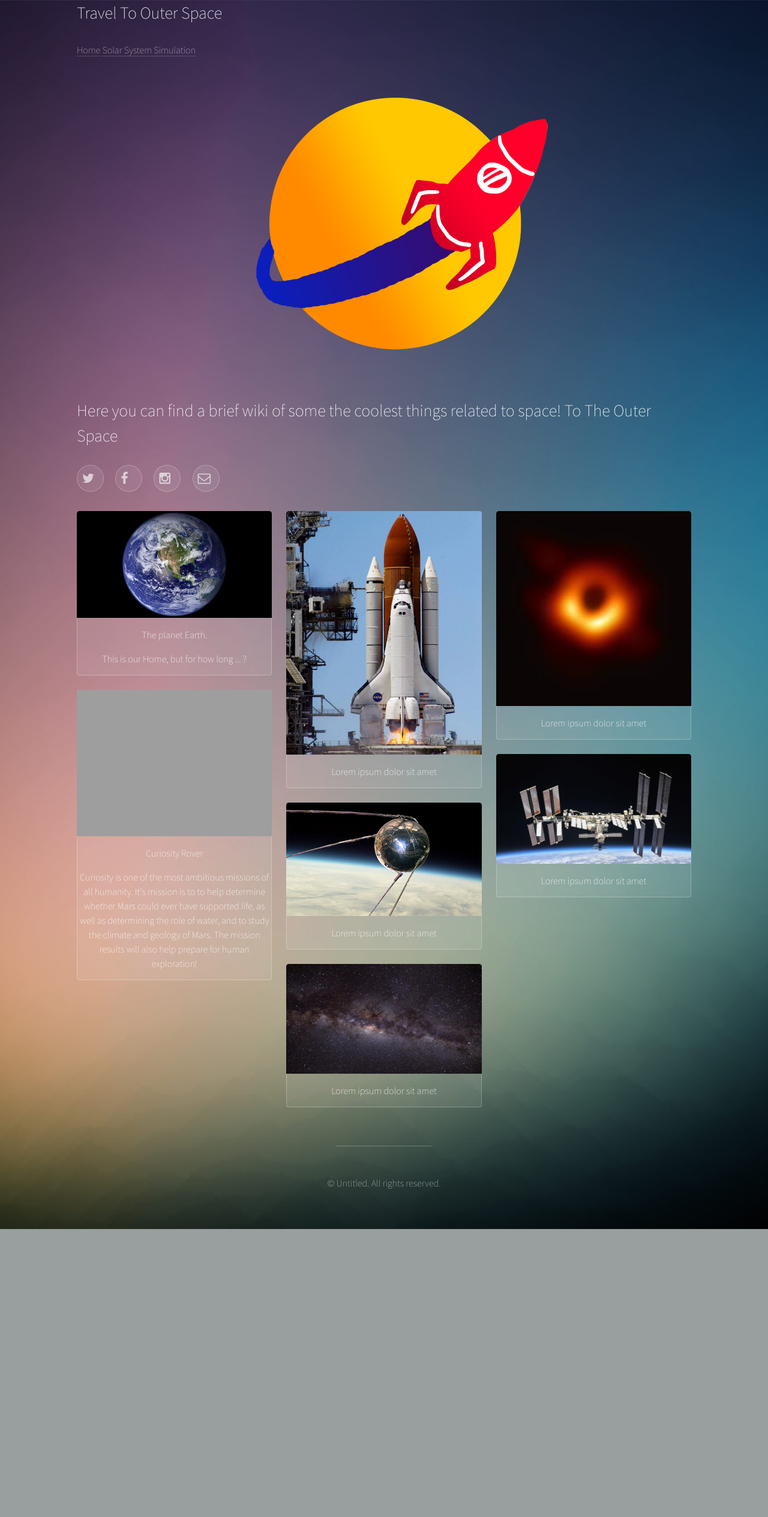
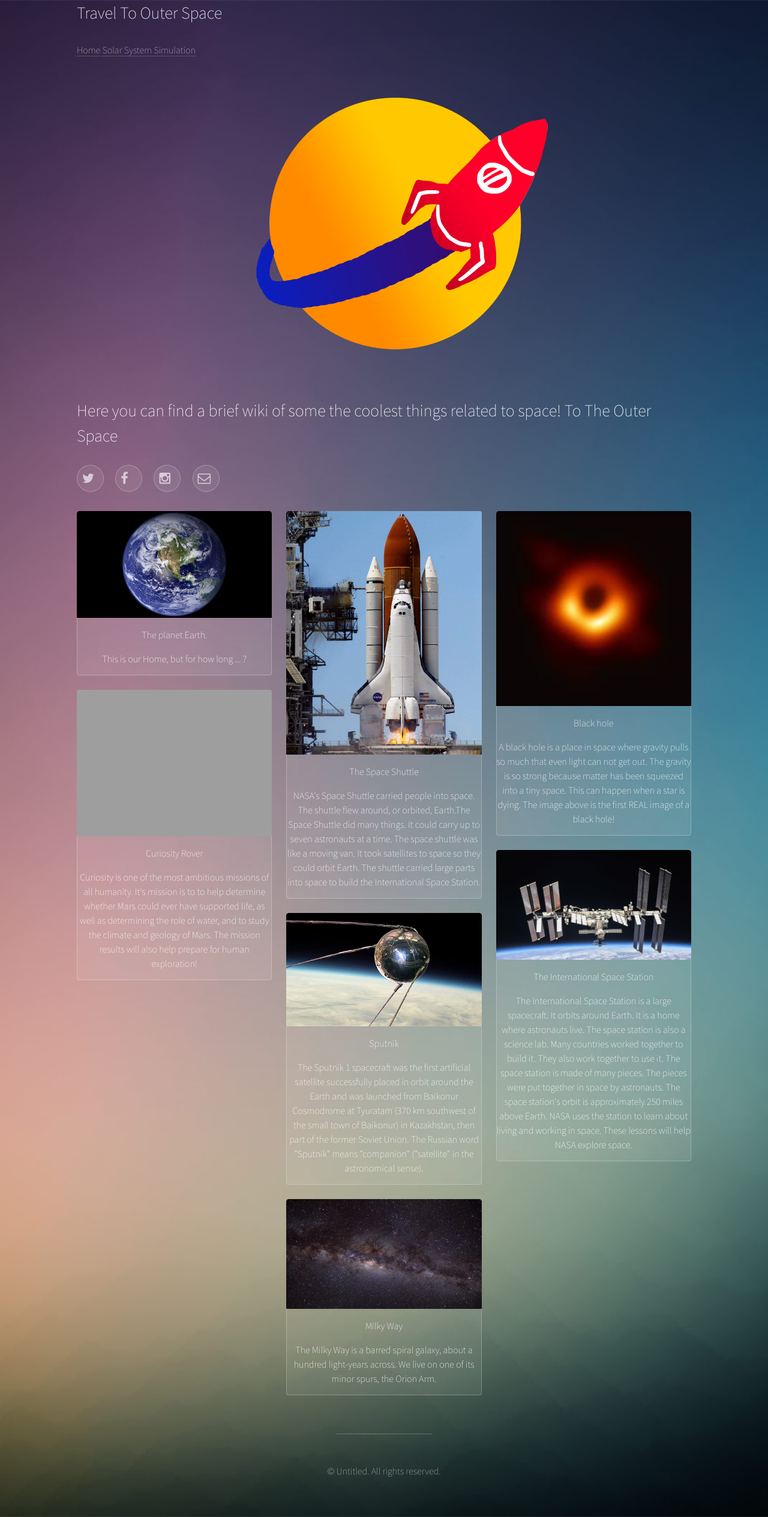
Before and after one commit to TheVikJ/Travel-To-Outer-Space, a Django app: template templates/index.html in a window 1280 px wide. Shown: the whole page at 60% size. Before the commit the page ends 2049 px from the top, so only its background shows below. Run offline with Django 3.2, Linux system fonts and the light colour scheme; the template is opened without the code that fills it, so the values that code supplies are empty; grey boxes are pictures that could not be loaded.

Commit message:
Added images description

```diff
--- a/static/css/styles.css
+++ b/static/css/styles.css
@@ -2030,10 +2030,6 @@
   text-decoration: none;
   border-bottom: none;
   position: relative;
-  display: block;
-  margin-left: auto;
-  margin-right: auto;
-  width: auto;
 }
 
 .icon:before {
--- a/templates/index.html
+++ b/templates/index.html
@@ -77,25 +77,63 @@
           <div>
             <a href="/static/images/fulls/03.jpg">
               <img src="/static/images/fulls/03.jpg" alt="" />
-              <h3>Lorem ipsum dolor sit amet</h3>
+              <h3>The Space Shuttle</h3>
+              <h4>
+                NASA's Space Shuttle carried people into space. The shuttle flew
+                around, or orbited, Earth.The Space Shuttle did many things. It
+                could carry up to seven astronauts at a time. The space shuttle
+                was like a moving van. It took satellites to space so they could
+                orbit Earth. The shuttle carried large parts into space to build
+                the International Space Station.
+              </h4>
             </a>
             <a href="/static/images/fulls/04.jpg">
               <img src="/static/images/fulls/04.jpg" alt="" />
-              <h3>Lorem ipsum dolor sit amet</h3>
+              <h3>Sputnik</h3>
+              <h4>
+                The Sputnik 1 spacecraft was the first artificial satellite
+                successfully placed in orbit around the Earth and was launched
+                from Baikonur Cosmodrome at Tyuratam (370 km southwest of the
+                small town of Baikonur) in Kazakhstan, then part of the former
+                Soviet Union. The Russian word "Sputnik" means "companion"
+                ("satellite" in the astronomical sense).
+              </h4>
             </a>
             <a href="/static/images/fulls/05.jpg">
               <img src="/static/images/fulls/05.jpg" alt="" />
-              <h3>Lorem ipsum dolor sit amet</h3>
+              <h3>Milky Way</h3>
+              <h4>
+                The Milky Way is a barred spiral galaxy, about a hundred
+                light-years across. We live on one of its minor spurs, the Orion
+                Arm.
+              </h4>
             </a>
           </div>
           <div>
             <a href="/static/images/fulls/06.jpg">
               <img src="/static/images/fulls/06.jpg" alt="" />
-              <h3>Lorem ipsum dolor sit amet</h3>
+              <h3>Black hole</h3>
+              <h4>
+                A black hole is a place in space where gravity pulls so much
+                that even light can not get out. The gravity is so strong
+                because matter has been squeezed into a tiny space. This can
+                happen when a star is dying. The image above is the first REAL
+                image of a black hole!
+              </h4>
             </a>
             <a href="/static/images/fulls/07.jpg">
               <img src="/static/images/fulls/07.jpg" alt="" />
-              <h3>Lorem ipsum dolor sit amet</h3>
+              <h3>The International Space Station</h3>
+              <h4>
+                The International Space Station is a large spacecraft. It orbits
+                around Earth. It is a home where astronauts live. The space
+                station is also a science lab. Many countries worked together to
+                build it. They also work together to use it. The space station
+                is made of many pieces. The pieces were put together in space by
+                astronauts. The space station's orbit is approximately 250 miles
+                above Earth. NASA uses the station to learn about living and
+                working in space. These lessons will help NASA explore space.
+              </h4>
             </a>
           </div>
         </section>
```
